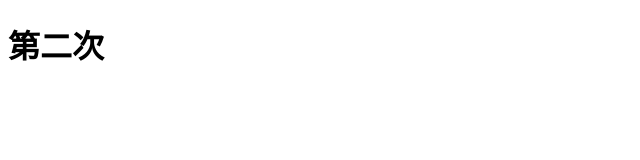
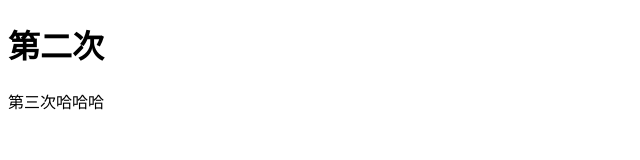
Before and after one commit to killbee123456/testzmm, a plain HTML site: page index.html in a window 1280 px wide. Shown: the whole page, without its empty margins (0-640 px from the left). Drawn offline with Linux system fonts and the light colour scheme.

Commit message:
书写第三次

```diff
--- a/index.html
+++ b/index.html
@@ -10,6 +10,8 @@
     <h1>
         第二次
     </h1>
+    <div>第三次哈哈哈</div>
+    <!-- https://github.com/killbee123456/testzmm.git -->
     <!-- commit 7abb9ba9b7e2a69f6826fa12070c0c9854b46a22 (HEAD -> master)
         Author: killbee123456 <1315808158@qq.com>
         Date:   Thu Feb 27 20:03:47 2020 +0800
```
Also changed, not shown: 1 other file.
